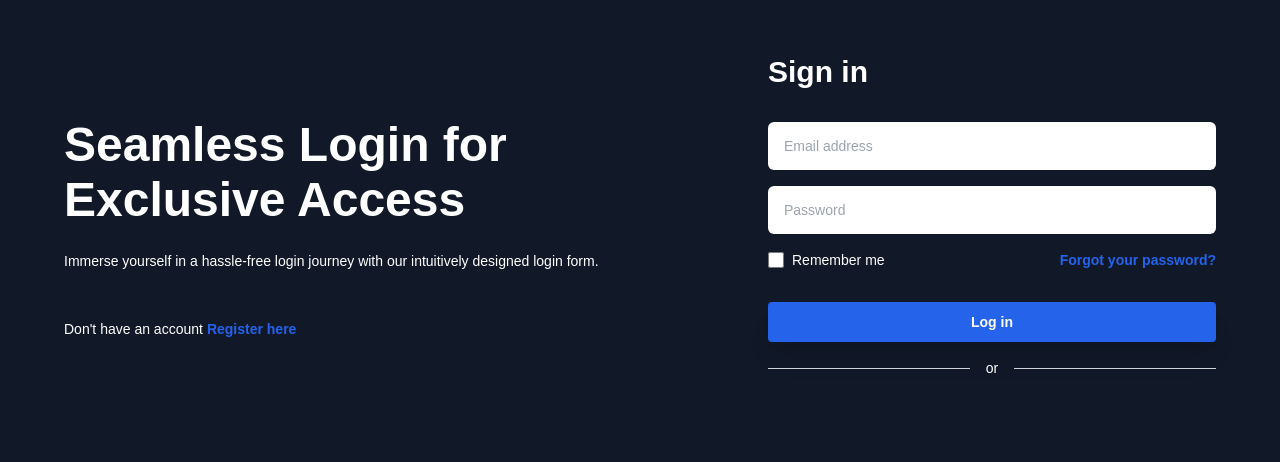
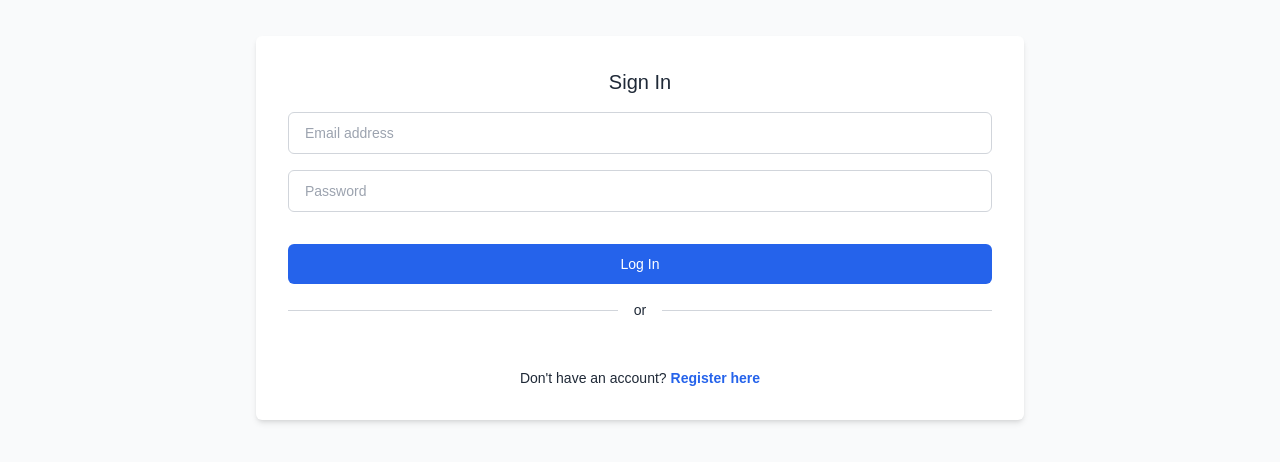
Before and after one commit to hlefevregit/ft_transcendence, a React (Vite) app in the folder frontend/: page /login in a window 1280 px wide. Shown: the part 172-634 px from the top of the page. Built offline with nearby package versions, Linux system fonts and the light colour scheme.

Commit message:
A2F problème réglé, tout est fonctionnel

```diff
--- a/frontend/src/views/LoginForm.tsx
+++ b/frontend/src/views/LoginForm.tsx
@@ -1,40 +1,54 @@
-import React, { useState, useEffect, useRef } from 'react';
+import React, { useState, useEffect } from 'react';
 import { Link, useNavigate } from 'react-router-dom';
-import { handleEmailLogin, googleLogin } from '../services/authServices';
-import '../styles/style.css';
-import { handle2FALogin } from '../services/authServices';
-
+import { handleEmailLogin, googleLogin, handle2FALogin } from '../services/authServices';
+import '@/styles/style.css';
 
 const LoginForm: React.FC = () => {
   const navigate = useNavigate();
   const [email, setEmail] = useState('');
   const [password, setPassword] = useState('');
-  const [error, setError] = useState('');
-  const [is2FAEnabled, setIs2FAEnabled] = useState(false); // 👈 état pour 2FA
-  const googleClientRef = useRef<any>(null); // 👈 stocke l'instance du client
+  const [error, setError] = useState<string>('');
+  const [is2FAEnabled, setIs2FAEnabled] = useState(false);
   const [otp, setOtp] = useState('');
 
-
-  const handle2FACheck = async () => {
-    try {
-      const userId = localStorage.getItem('pendingUserId');
-      if (!userId) {
-        setError('User ID not found for 2FA verification.');
+  // Handle email/password login
+  const handleLogin = async () => {
+    setError('');
+    const trimmedEmail = email.trim();
+    // Security: block deleted_ accounts
+    if (trimmedEmail.startsWith('deleted_')) {
+      setError('Email non autorisé');
       return;
     }
+    try {
+      const res = await handleEmailLogin(trimmedEmail, password);
+      if (res.success) {
+        localStorage.setItem('authToken', res.token);
+        if (res.user.twoFAEnabled) {
+          setIs2FAEnabled(true);
+          localStorage.setItem('pendingUserId', String(res.user.id));
+          setError('2FA enabled, please enter your code.');
+          return;
+        }
+        navigate('/game1');
+      } else {
+        setError(res.message || 'Invalid credentials');
+      }
+    } catch {
+      setError('Login failed. Please try again.');
+    }
+  };
+
+  // Handle 2FA verification
+  const handle2FACheck = async () => {
+    setError('');
+    try {
       const response = await handle2FALogin(otp);
-      console.log("✅ 2FA backend response", response);
       if (response.success) {
-        console.log("✅ 2FA SUCCESS");
         localStorage.setItem('authToken', response.token);
         localStorage.removeItem('pendingUserId');
-        const user = response.user;
-        console.log("✅ User data:", user);
-        // localStorage.setItem('userId', user.id);
-        // localStorage.setItem('pseudo', user.pseudo || ''); // stocke le nom d'utilisateur
         navigate('/game1');
       } else {
-        console.error("❌ 2FA failed:", response.message);
         setError('Invalid 2FA code');
       }
     } catch {
@@ -42,42 +56,24 @@ const LoginForm: React.FC = () => {
     }
   };
 
-
-  const handleLogin = async () => {
-
+  // Handle Google login
+  const handleGoogle = async (idToken: string) => {
+    setError('');
     try {
-      const res = await handleEmailLogin(email, password);
-      console.log("2FA?", res.user?.twoFAEnabled);
-      console.log("Login response:", res);
+      const res = await googleLogin(idToken);
       if (res.success) {
+        // Security: block deleted_ accounts
+        if (res.user.email.startsWith('deleted_')) {
+          setError('Email non autorisé');
+          return;
+        }
         localStorage.setItem('authToken', res.token);
         if (res.user.twoFAEnabled) {
           setIs2FAEnabled(true);
-          localStorage.setItem('pendingUserId', res.user.id); // ou res.userId
+          localStorage.setItem('pendingUserId', String(res.user.id));
           setError('2FA enabled, please enter your code.');
           return;
         }
-        const user = res.user;
-        localStorage.setItem('userId', user.id);
-        localStorage.setItem('pseudo', user.pseudo || ''); // stocke le nom d'utilisateur
-        navigate('/game1'); // si 2FA non activé
-
-      } else {
-         setError(res.message || 'Invalid credentials');
-       }
-    } catch (err) {
-      setError('Login failed. Please try again.');
-    }
-  }
-
-  const handleGoogleLogin = async (idToken: string) => {
-    try {
-      const res = await googleLogin(idToken);
-      if (res.success) {
-        localStorage.setItem('authToken', res.token);
-        const user = res.user;
-        localStorage.setItem('pseudo', user.pseudo || ''); // stocke le nom d'utilisateur
-        localStorage.setItem('userId', user.id); // ou un string unique
         navigate('/game1');
       } else {
         setError(res.message || 'Google login failed');
@@ -86,110 +82,97 @@ const LoginForm: React.FC = () => {
       setError('Google login error.');
     }
   };
+
+  // Load Google script
   useEffect(() => {
-    if (window.google && window.google.accounts) {
+    const script = document.createElement('script');
+    script.src = 'https://accounts.google.com/gsi/client?hl=en';
+    script.async = true;
+    document.body.appendChild(script);
+    script.onload = () => {
+      if (window.google?.accounts) {
         window.google.accounts.id.initialize({
           client_id: '930883947615-3ful7pfe6k38qbdqfph7ja2lp76spahf.apps.googleusercontent.com',
-        callback: (response: any) => {
-          handleGoogleLogin(response.credential);
-        },
+          callback: (response: any) => handleGoogle(response.credential),
         });
-
         window.google.accounts.id.renderButton(
-        document.getElementById('google-login-btn'),
-        { theme: 'outline', size: 'large' }
+          document.getElementById('google-login-btn') as HTMLElement,
+          { theme: 'outline', size: 'large' } as any
         );
       }
+    };
   }, []);
 
   return (
-    <div className="font-[sans-serif]">
-      <div className="min-h-screen flex flex-col items-center justify-center py-6 px-4">
-        <div className="grid md:grid-cols-2 items-center gap-10 max-w-6xl max-md:max-w-md w-full">
-          <div>
-            <h2 className="lg:text-5xl text-3xl font-extrabold lg:leading-[55px] text-white">
-              Seamless Login for Exclusive Access
-            </h2>
-            <p className="text-sm mt-6 text-white">
-              Immerse yourself in a hassle-free login journey with our intuitively designed login form.
-            </p>
-            <p className="text-sm mt-12 text-white">
-              Don't have an account
-              <Link to="/register" className="text-blue-600 font-semibold hover:underline ml-1">
-                Register here
-              </Link>
-            </p>
-          </div>
-
-          <form className="max-w-md md:ml-auto w-full">
-            <h3 className="text-white text-3xl font-extrabold mb-8">Sign in</h3>
+    <div className="font-[sans-serif] bg-gray-50 flex items-center md:h-screen p-4">
+      <div className="w-full max-w-3xl mx-auto">
+        <div className="bg-white grid md:grid-cols-1 gap-12 w-full sm:p-8 p-6 shadow-md rounded-md overflow-hidden">
+          <form className="w-full">
+            <h3 className="text-gray-800 text-xl mb-4 text-center">Sign In</h3>
+            {/* General error */}
+            {error && <p className="text-red-600 text-sm mb-4 text-center">{error}</p>}
 
             <div className="space-y-4">
+              <div>
                 <input
-                name="email"
                   type="email"
                   value={email}
                   onChange={(e) => setEmail(e.target.value)}
+                  placeholder="Email address"
                   required
-                className="bg-white w-full text-sm px-4 py-3.5 rounded-md outline-blue-600"
-                placeholder="Email address"
+                  className="bg-white border border-gray-300 w-full text-sm text-gray-800 pl-4 py-2.5 rounded-md outline-blue-500"
                 />
+              </div>
+              <div>
                 <input
-                name="password"
                   type="password"
                   value={password}
                   onChange={(e) => setPassword(e.target.value)}
+                  placeholder="Password"
                   required
-                className="bg-white w-full text-sm px-4 py-3.5 rounded-md outline-blue-60"
-                placeholder="Password"
+                  className="bg-white border border-gray-300 w-full text-sm text-gray-800 pl-4 py-2.5 rounded-md outline-blue-500"
                 />
-              <div className="flex flex-wrap items-center justify-between gap-4">
-                <label className="flex items-center text-sm text-white">
-                  <input
-                    id="remember-me"
-                    name="remember-me"
-                    type="checkbox"
-                    className="h-4 w-4 text-blue-600 border-gray-300 rounded"
-                  />
-                  <span className="ml-2">Remember me</span>
-                </label>
-                <a href="#" className="text-sm text-blue-600 hover:text-blue-500 font-semibold">
-                  Forgot your password?
-                </a>
               </div>
-              {error && <div className="text-red-600 text-sm mt-2">{error}</div>}
             </div>
 
             <div className="mt-8">
               <button
                 type="button"
                 onClick={handleLogin}
-                className="w-full shadow-xl py-2.5 px-4 text-sm font-semibold rounded text-white bg-blue-600 hover:bg-blue-700"
+                disabled={is2FAEnabled}
+                className="w-full py-2.5 px-4 text-sm rounded-md bg-blue-600 hover:bg-blue-700 text-white focus:outline-none disabled:opacity-50"
               >
-                Log in
+                Log In
               </button>
             </div>
+
+            {/* 2FA input and verify button */}
             {is2FAEnabled && (
+              <>
                 <div className="mt-4">
                   <input
                     type="text"
-                  placeholder="Enter 2FA code"
-                  className="bg-white w-full text-sm px-4 py-3.5 rounded-md outline-blue-600"
                     value={otp}
                     onChange={(e) => setOtp(e.target.value)}
+                    placeholder="Enter 2FA code"
+                    className="bg-white border border-gray-300 w-full text-sm text-gray-800 pl-4 py-2.5 rounded-md outline-blue-500"
                   />
+                </div>
+                <div className="mt-4">
                   <button
+                    type="button"
                     onClick={handle2FACheck}
-                  className="w-full mt-2 shadow-xl py-2.5 px-4 text-sm font-semibold rounded text-white bg-green-600 hover:bg-green-700"
+                    className="w-full py-2.5 px-4 text-sm rounded-md bg-green-600 hover:bg-green-700 text-white focus:outline-none"
                   >
                     Verify 2FA
                   </button>
                 </div>
+              </>
             )}
 
             <div className="my-4 flex items-center gap-4">
               <hr className="w-full border-gray-300" />
-              <p className="text-sm text-white text-center">or</p>
+              <p className="text-gray-800 text-sm text-center">or</p>
               <hr className="w-full border-gray-300" />
             </div>
 
@@ -197,6 +180,12 @@ const LoginForm: React.FC = () => {
               <div id="google-login-btn"></div>
             </div>
 
+            <p className="text-gray-800 text-sm mt-6 text-center">
+              Don't have an account?
+              <Link to="/register" className="text-blue-600 font-semibold hover:underline ml-1">
+                Register here
+              </Link>
+            </p>
           </form>
         </div>
       </div>
--- a/frontend/src/views/Settings/SettingsFriends.tsx
+++ b/frontend/src/views/Settings/SettingsFriends.tsx
@@ -469,7 +469,7 @@ export default function SettingsFriends() {
                 <div className="item-text-group">
                   <span className="item-pseudo">{friend.pseudo}</span>
                   <span className="item-status">
-                    {friend.status === "active" ? "Online" : "Offline"}
+                    {friend.status === "active" ? "online" : "offline"}
                   </span>
                 </div>
               </div>
```
Also changed, not shown: 2 other files (tests, documents, lock files or other folders). Lines whose indentation alone changed are shown as unchanged.
